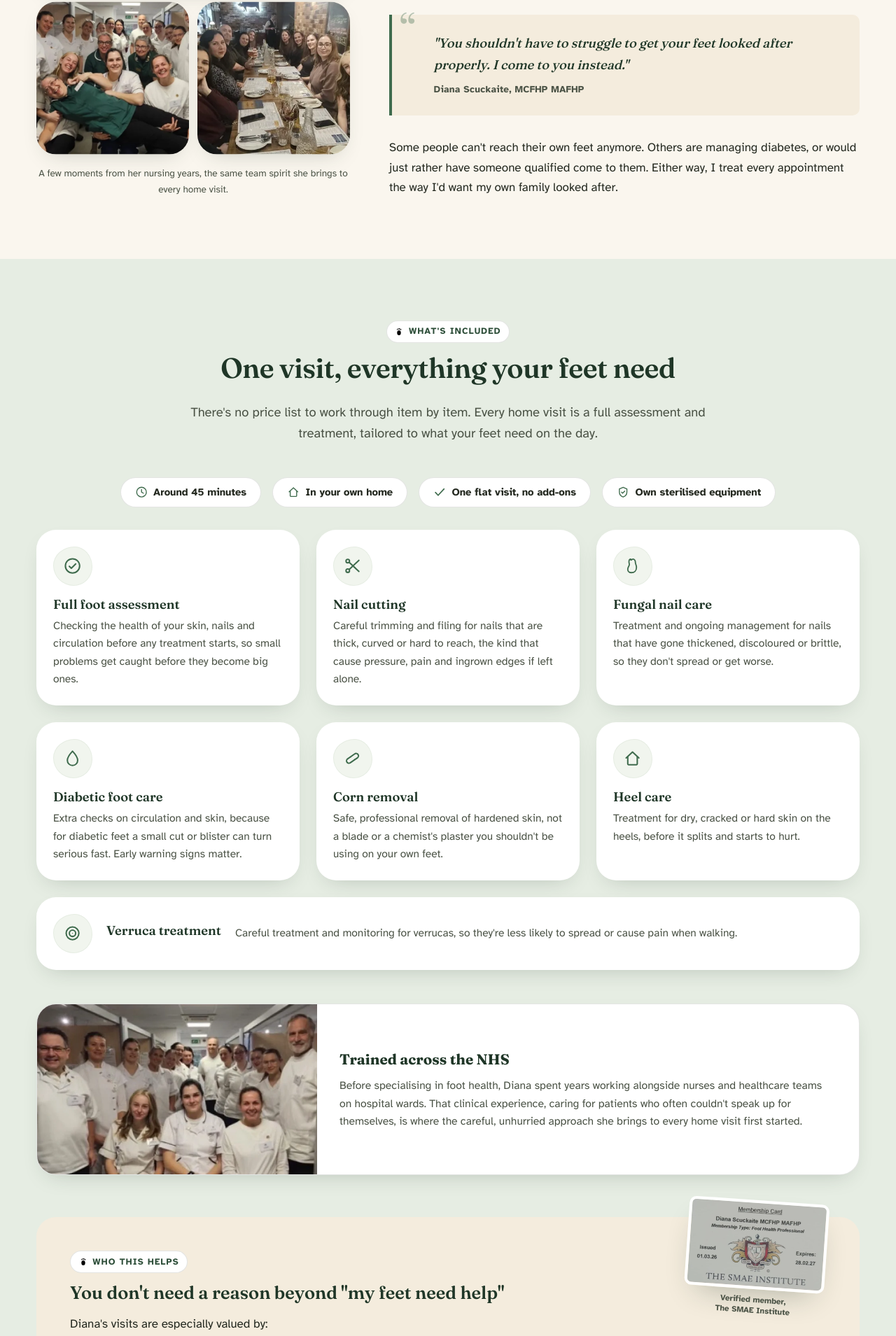
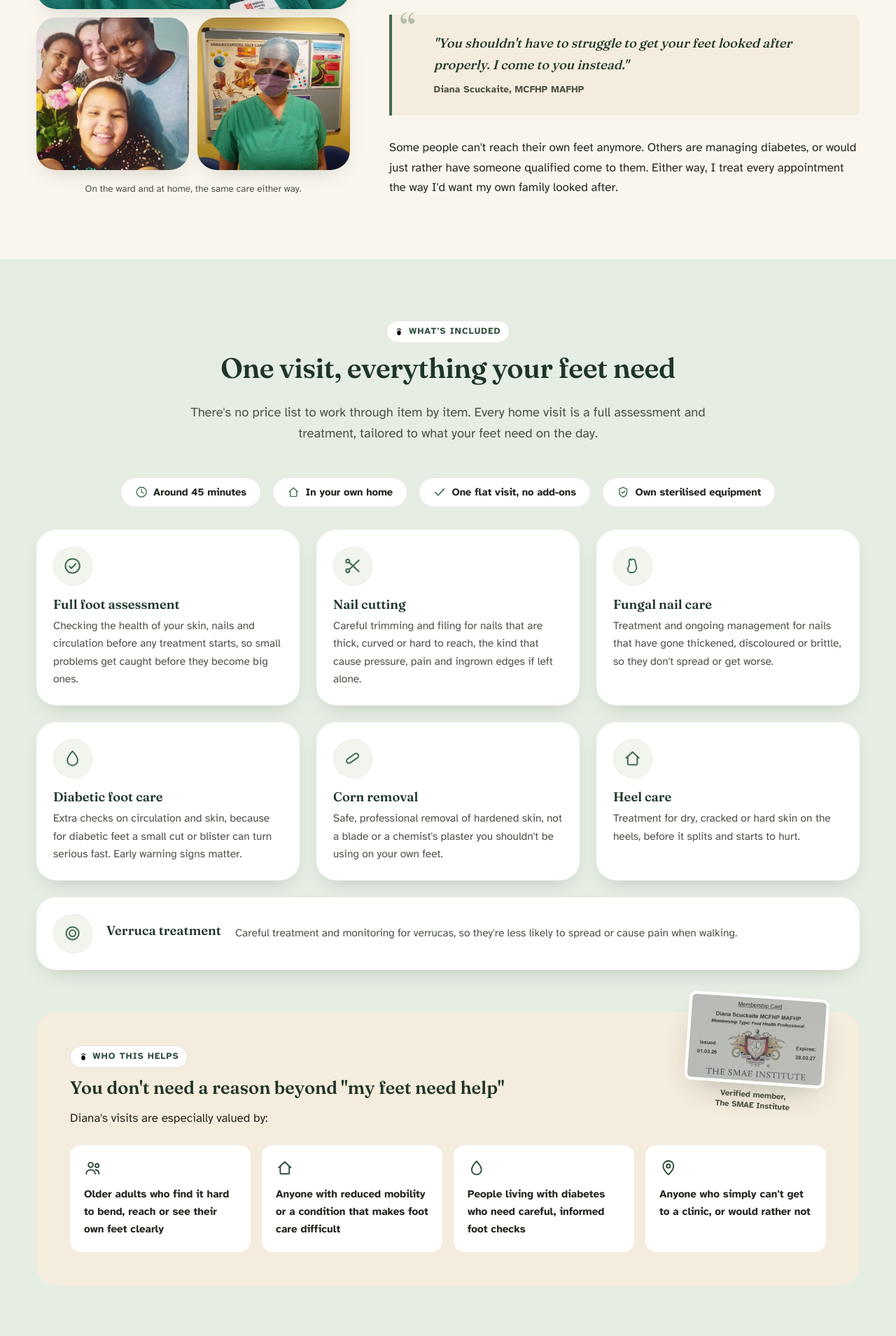
Before and after one commit to nmsabil/Diana-foot-practitionar, a website: page index.html in a window 1280 px wide. Shown: the part 1518-3427 px from the top of the page at 70% size. Drawn offline with Linux system fonts and the light colour scheme.

Commit message:
Add real photos of Diana and her family, replacing stock-style NHS group shots
Also adds a Book a Visit email address and tries then removes two
different placements for the MCFHP MAFHP certificate (a wide credential
photo, then a small "qualified" chip) — both looked worse than the plain
membership-card credential already on the page, so it stays unreferenced
in images/ for now rather than forced into a spot that doesn't work.

Co-Authored-By: Claude Sonnet 5 <noreply@anthropic.com>

```diff
--- a/index.html
+++ b/index.html
@@ -65,6 +65,7 @@
   "description": "Mobile foot health practitioner providing home-visit nail care, fungal nail treatment, diabetic foot care, verruca treatment, corn removal and heel care across Wembley Park and North West London. DBS checked and fully insured.",
   "url": "https://www.dianamobilefootcare.co.uk/",
   "telephone": "+447946384779",
+  "email": "dianawembley@gmail.com",
   "priceRange": "£40",
   "address": {
     "@type": "PostalAddress",
@@ -158,6 +159,9 @@
   </symbol>
   <symbol id="icon-map-pin" viewBox="0 0 24 24" fill="none" stroke="currentColor" stroke-width="1.8" stroke-linecap="round" stroke-linejoin="round">
     <path d="M12 21s7-6.6 7-11.5A7 7 0 0 0 5 9.5C5 14.4 12 21 12 21z"/><circle cx="12" cy="9.5" r="2.4"/>
+  </symbol>
+  <symbol id="icon-mail" viewBox="0 0 24 24" fill="none" stroke="currentColor" stroke-width="1.8" stroke-linecap="round" stroke-linejoin="round">
+    <rect x="3" y="5" width="18" height="14" rx="2"/><path d="M4 6.5l8 6 8-6"/>
   </symbol>
   <symbol id="icon-users" viewBox="0 0 24 24" fill="none" stroke="currentColor" stroke-width="1.8" stroke-linecap="round" stroke-linejoin="round">
     <circle cx="9" cy="8" r="3.2"/><path d="M3 20c0-3.3 2.7-5.5 6-5.5s6 2.2 6 5.5"/>
@@ -314,19 +318,19 @@
           </figure>
           <figure class="about-photo">
             <picture>
-              <source srcset="images/nursing-team-hospital.webp" type="image/webp">
-              <img src="images/nursing-team-hospital.jpg" width="700" height="558" alt="Diana with fellow nurses during her NHS training." loading="lazy">
+              <source srcset="images/diana-family.webp" type="image/webp">
+              <img src="images/diana-family.jpg" width="659" height="800" alt="Diana with her family." loading="lazy">
             </picture>
           </figure>
           <figure class="about-photo">
             <picture>
-              <source srcset="images/nursing-team-dinner.webp" type="image/webp">
-              <img src="images/nursing-team-dinner.jpg" width="700" height="386" alt="Diana celebrating with colleagues from her nursing years." loading="lazy">
+              <source srcset="images/diana-nhs-uniform.webp" type="image/webp">
+              <img src="images/diana-nhs-uniform.jpg" width="675" height="900" alt="Diana in her NHS scrubs and PPE during her nursing career." loading="lazy">
             </picture>
           </figure>
         </div>
 
-        <p class="about-photo-caption">A few moments from her nursing years, the same team spirit she brings to every home visit.</p>
+        <p class="about-photo-caption">On the ward and at home, the same care either way.</p>
       </div>
 
       <div class="about-copy" data-aos="pop-side-right">
@@ -399,19 +403,6 @@
           <span class="icon-badge"><svg aria-hidden="true"><use href="#icon-target"/></svg></span>
           <h3>Verruca treatment</h3>
           <p>Careful treatment and monitoring for verrucas, so they're less likely to spread or cause pain when walking.</p>
-        </div>
-      </div>
-
-      <div class="training-badge" data-aos="pop-up">
-        <span class="training-badge-photo">
-          <picture>
-            <source srcset="images/nhs-colleagues-corridor.webp" type="image/webp">
-            <img src="images/nhs-colleagues-corridor.jpg" width="700" height="426" alt="Diana with fellow nurses and healthcare colleagues from her NHS training." loading="lazy">
-          </picture>
-        </span>
-        <div class="training-badge-text">
-          <strong class="training-badge-label">Trained across the NHS</strong>
-          <p>Before specialising in foot health, Diana spent years working alongside nurses and healthcare teams on hospital wards. That clinical experience, caring for patients who often couldn't speak up for themselves, is where the careful, unhurried approach she brings to every home visit first started.</p>
         </div>
       </div>
 
@@ -779,6 +770,13 @@
                 <span>£40 flat rate. Cash or bank transfer, on the day.</span>
               </div>
             </li>
+            <li>
+              <svg aria-hidden="true"><use href="#icon-mail"/></svg>
+              <div>
+                <strong>Email</strong>
+                <span><a href="mailto:dianawembley@gmail.com">dianawembley@gmail.com</a></span>
+              </div>
+            </li>
           </ul>
         </div>
       </div>
--- a/scss/_services.scss
+++ b/scss/_services.scss
@@ -103,81 +103,10 @@
   font-size: 0.97rem;
 }
 
-// A credential moment bridging the service list and "who this helps": a
-// real, sizeable photo (not a tiny avatar) plus the achievement it backs
-// up. One plain card in the site's own established language (white,
-// soft border, soft shadow, radius-lg — same recipe as .service-card and
-// .who-card), not a separate tinted "frame" nested around a second white
-// card — that double-card treatment (tried briefly, copied from a generic
-// reference mockup) read as a bad copy-paste rather than something that
-// belonged on this site.
-.training-badge {
-  margin: 0 auto var(--space-10);
-  display: flex;
-  flex-direction: column;
-  background: var(--color-white);
-  border: 1px solid var(--color-line);
-  border-radius: var(--radius-lg);
-  overflow: hidden;
-  box-shadow: var(--shadow-soft);
-}
-
-.training-badge-photo {
-  display: block;
-  width: 100%;
-  aspect-ratio: 16 / 10;
-}
-
-.training-badge-photo picture {
-  display: block;
-  width: 100%;
-  height: 100%;
-}
-
-.training-badge-photo img {
-  width: 100%;
-  height: 100%;
-  object-fit: cover;
-}
-
-.training-badge-text {
-  padding: var(--space-6);
-  display: flex;
-  flex-direction: column;
-  justify-content: center;
-}
-
-.training-badge-label {
-  display: block;
-  font-family: var(--serif);
-  font-size: 1.3rem;
-  color: var(--color-primary-darker);
-  margin-bottom: 0.35em;
-}
-
-.training-badge-text p {
-  color: var(--color-ink-soft);
-  font-size: 0.98rem;
-}
-
-@include respond($bp-md) {
-  .training-badge {
-    flex-direction: row;
-    align-items: stretch;
-  }
-
-  .training-badge-photo {
-    flex: none;
-    min-width: 400px;
-    width: 400px;
-    aspect-ratio: auto;
-  }
-
-  .training-badge-text {
-    flex: 1;
-    padding: var(--space-8);
-  }
-}
+// The .training-badge credential card that used to live here, and later a
+// small "MCFHP MAFHP Qualified" chip tried in this panel, were both
+// removed after user feedback — see project memory before reintroducing
+// a certificate photo anywhere on this page, it's been rejected twice.
 
 // "Who this helps" gets its own clearly separate panel — not a narrow
 // column squeezed beside the service list — so it reads as its own point,
```
Also changed, not shown: images/diana-family.jpg (added), images/diana-family.webp (added), images/diana-nhs-uniform.jpg (added), images/diana-nhs-uniform.webp (added), images/mcfhp-certificate.jpg (added), images/mcfhp-certificate.webp (added), images/nhs-colleagues-corridor.jpg (deleted), images/nhs-colleagues-corridor.webp (deleted), images/nursing-team-dinner.jpg (deleted), images/nursing-team-dinner.webp (deleted), images/nursing-team-hospital.jpg (deleted), images/nursing-team-hospital.webp (deleted), styles.css.
